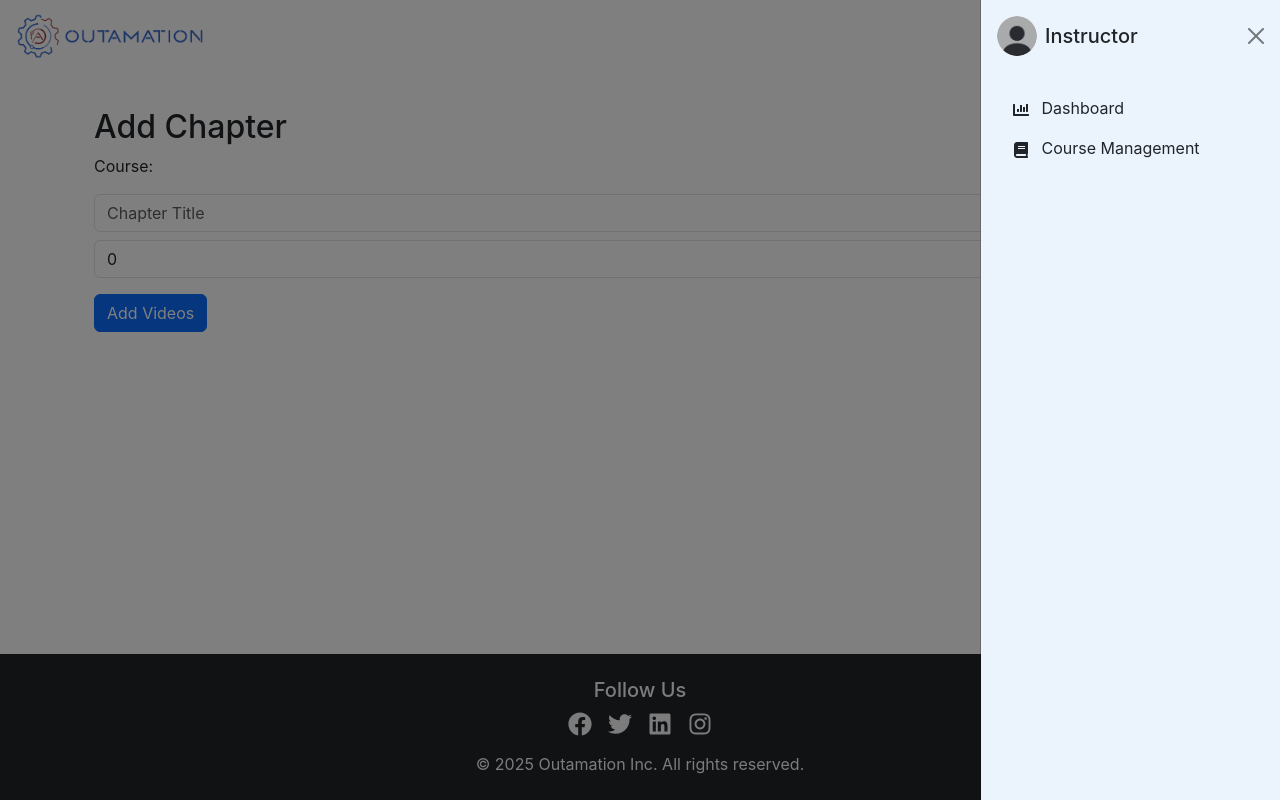
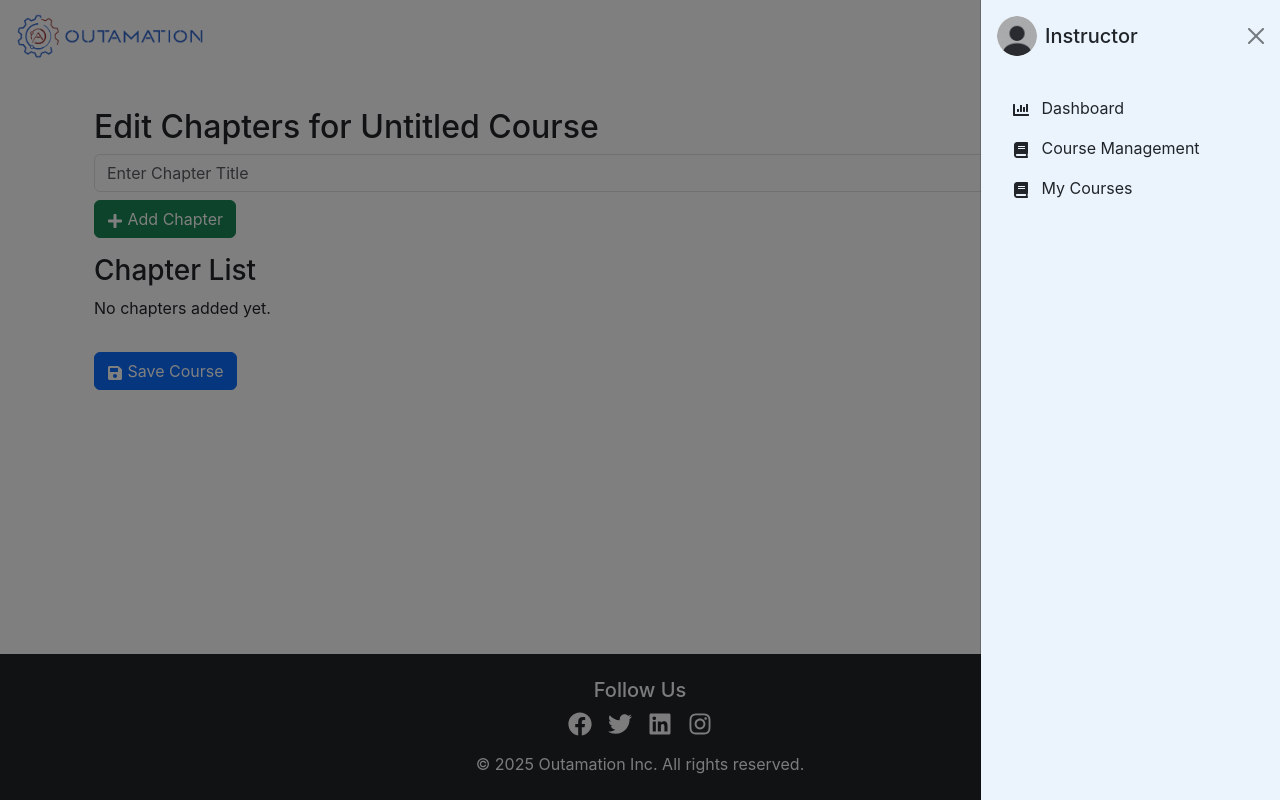
Before and after one commit to vivekpatel16/LearningManagementSystem, a React (Vite) app in the folder frontend/: page /Instructor/courses/add-chapter in a window 1280 px wide. Both pictures are taken after a click on the button 1243 px from the left and 35 px from the top of the page. Built offline with nearby package versions, Linux system fonts and the light colour scheme.

Commit message:
Enhance instructor pages: update package.json to auto-open dev server, improve video management with localStorage, and refactor sidebar and course list components for better usability and organization.

```diff
--- a/frontend/package.json
+++ b/frontend/package.json
@@ -4,7 +4,7 @@
   "private": true,
   "type": "module",
   "scripts": {
-    "dev": "vite",
+    "dev": "vite --open",
     "build": "vite build",
     "lint": "eslint .",
     "preview": "vite preview"
--- a/frontend/src/pages/Instructor/AddChapter.jsx
+++ b/frontend/src/pages/Instructor/AddChapter.jsx
@@ -1,43 +1,156 @@
-import React, { useState } from "react";
-import { useLocation, useNavigate } from "react-router-dom";
+import React, { useState, useEffect } from "react";
+import { useNavigate, useLocation } from "react-router-dom";
+import { FaPlus, FaEdit, FaTrash, FaSave } from "react-icons/fa";
 
 const AddChapter = () => {
   const navigate = useNavigate();
   const location = useLocation();
-  const course = location.state?.course || {}; // Get course data from state
+  const [course, setCourse] = useState(location.state?.course || {});
+  const [chapters, setChapters] = useState(
+    JSON.parse(localStorage.getItem(`course_${course.id}_chapters`)) || []
+  );
+  const [chapterTitle, setChapterTitle] = useState("");
+  const [editingChapter, setEditingChapter] = useState(null);
 
-  const [chapter, setChapter] = useState({
-    title: "",
-    videoCount: 0,
-  });
+  useEffect(() => {
+    if (location.state?.updatedVideos && location.state?.chapterId) {
+      setChapters((prevChapters) => {
+        const updatedChapters = prevChapters.map((ch) =>
+          ch.id === location.state.chapterId
+            ? { ...ch, videos: location.state.updatedVideos }
+            : ch
+        );
+        localStorage.setItem(`course_${course.id}_chapters`, JSON.stringify(updatedChapters));
+        return updatedChapters;
+      });
+    } else {
+      const storedChapters = JSON.parse(localStorage.getItem(`course_${course.id}_chapters`)) || [];
+      setChapters(storedChapters);
+    }
+  }, [location.state, course.id]);
 
-  const handleNext = () => {
-    if (!chapter.title || chapter.videoCount <= 0) {
-      alert("Please enter a valid chapter title and at least one video.");
+  useEffect(() => {
+    if (course?.id) {
+      localStorage.setItem(`course_${course.id}_chapters`, JSON.stringify(chapters));
+    }
+  }, [chapters, course]);
+
+  const handleAddChapter = () => {
+    if (!chapterTitle.trim()) {
+      alert("Please enter a chapter title.");
       return;
     }
-    navigate("/instructor/courses/add-videos", { state: { course, chapter, numVideos: chapter.videoCount } });
+    if (chapters.some((ch) => ch.title.toLowerCase() === chapterTitle.toLowerCase())) {
+      alert("Chapter title already exists.");
+      return;
+    }
+    if (editingChapter) {
+      setChapters((prevChapters) =>
+        prevChapters.map((ch) =>
+          ch.id === editingChapter.id ? { ...ch, title: chapterTitle } : ch
+        )
+      );
+      setEditingChapter(null);
+      alert("Chapter updated successfully!");
+    } else {
+      const newChapter = { id: Date.now(), title: chapterTitle, videos: [] };
+      setChapters([...chapters, newChapter]);
+      alert("Chapter added successfully!");
+    }
+    setChapterTitle("");
+  };
+
+  const handleEditChapter = (chapter) => {
+    setChapterTitle(chapter.title);
+    setEditingChapter(chapter);
+  };
+
+  const handleDeleteChapter = (id) => {
+    if (window.confirm("Are you sure you want to delete this chapter?")) {
+      setChapters(chapters.filter((chapter) => chapter.id !== id));
+    }
+  };
+
+  const handleAddVideo = (chapter) => {
+    localStorage.setItem(`course_${course.id}_chapters`, JSON.stringify(chapters));
+    navigate("/instructor/courses/add-videos", { state: { chapterId: chapter.id, videos: chapter.videos, chapters } });
+  };
+
+  const handleSaveCourse = () => {
+    if (chapters.length === 0) {
+      alert("Please add at least one chapter before saving.");
+      return;
+    }
+
+    let savedCourses = JSON.parse(localStorage.getItem("courses")) || [];
+    const existingCourseIndex = savedCourses.findIndex((c) => c.id === course.id);
+
+    if (existingCourseIndex !== -1) {
+      savedCourses[existingCourseIndex] = { ...course, chapters };
+    } else {
+      savedCourses.push({ ...course, chapters });
+    }
+
+    localStorage.setItem("courses", JSON.stringify(savedCourses));
+    alert("Course updated successfully!");
+    navigate("/instructor/courses");
   };
 
   return (
     <div className="container mt-4">
-      <h2>Add Chapter</h2>
-      <p>Course: {course.title}</p>
-      <input
-        type="text"
-        className="form-control mb-2"
-        placeholder="Chapter Title"
-        value={chapter.title}
-        onChange={(e) => setChapter({ ...chapter, title: e.target.value })}
-      />
-      <input
-        type="number"
-        className="form-control mb-3"
-        placeholder="How many videos?"
-        value={chapter.videoCount}
-        onChange={(e) => setChapter({ ...chapter, videoCount: parseInt(e.target.value) || 0 })}
-      />
-      <button className="btn btn-primary" onClick={handleNext}>Add Videos</button>
+      <h2>Edit Chapters for {course.title || "Untitled Course"}</h2>
+      <div className="mb-3">
+        <input
+          type="text"
+          className="form-control"
+          placeholder="Enter Chapter Title"
+          value={chapterTitle}
+          onChange={(e) => setChapterTitle(e.target.value)}
+        />
+        <button className="btn btn-success mt-2" onClick={handleAddChapter}>
+          <FaPlus /> {editingChapter ? "Update Chapter" : "Add Chapter"}
+        </button>
+      </div>
+
+      <h3>Chapter List</h3>
+      {chapters.length > 0 ? (
+        chapters.map((chapter, index) => (
+          <div key={chapter.id} className="border p-3 mb-2">
+            <div className="d-flex justify-content-between align-items-center">
+              <span>
+                <strong>Chapter {index + 1}: {chapter.title}</strong>
+              </span>
+              <div>
+                <button className="btn btn-secondary me-2" onClick={() => handleEditChapter(chapter)}>
+                  <FaEdit /> Edit Chapter
+                </button>
+                <button className="btn btn-primary me-2" onClick={() => handleAddVideo(chapter)}>
+                  <FaEdit /> Add/Edit Video
+                </button>
+                <button className="btn btn-danger" onClick={() => handleDeleteChapter(chapter.id)}>
+                  <FaTrash /> Delete
+                </button>
+              </div>
+            </div>
+
+            {chapter.videos?.length > 0 && (
+              <ul className="mt-2">
+                {chapter.videos.map((video, vIndex) => (
+                  <li key={vIndex}>
+                    🎥 {video.title} - <i>{video.fileName}</i>
+                  </li>
+                ))}
+              </ul>
+            )}
+          </div>
+        ))
+      ) : (
+        <p>No chapters added yet.</p>
+      )}
+
+      <button className="btn btn-primary mt-3" onClick={handleSaveCourse}>
+        <FaSave /> Save Course
+      </button>
     </div>
   );
 };
--- a/frontend/src/pages/Instructor/AddVideo.jsx
+++ b/frontend/src/pages/Instructor/AddVideo.jsx
@@ -1,57 +1,95 @@
-import React, { useState } from "react";
+import React, { useState, useEffect } from "react";
 import { useLocation, useNavigate } from "react-router-dom";
+import { FaPlus, FaTrash, FaSave } from "react-icons/fa";
 
 const AddVideo = () => {
   const location = useLocation();
   const navigate = useNavigate();
-  const { course, chapter, numVideos } = location.state || {};
+  const { chapterId } = location.state || {};
 
-  const [videos, setVideos] = useState(
-    Array.from({ length: numVideos }, () => ({ title: "", file: null }))
-  );
+  const [videos, setVideos] = useState(() => {
+    return JSON.parse(localStorage.getItem(`videos-${chapterId}`)) || [];
+  });
 
-  const handleChange = (index, field, value) => {
-    const newVideos = [...videos];
-    newVideos[index][field] = value;
-    setVideos(newVideos);
+  useEffect(() => {
+    localStorage.setItem(`videos-${chapterId}`, JSON.stringify(videos));
+  }, [videos, chapterId]);
+
+  const handleAddVideo = () => {
+    setVideos([...videos, { id: Date.now(), title: "", fileName: "" }]);
   };
 
-  const handleSubmit = () => {
-    if (!course || !chapter || videos.some(video => !video.title || !video.file)) {
-      alert("Please fill all fields.");
+  const handleRemoveVideo = (id) => {
+    setVideos(videos.filter((video) => video.id !== id));
+  };
+
+  const handleVideoChange = (index, field, value) => {
+    const updatedVideos = [...videos];
+    updatedVideos[index][field] = value;
+    setVideos(updatedVideos);
+  };
+
+  const handleFileChange = (index, event) => {
+    const file = event.target.files[0];
+    if (file) {
+      const updatedVideos = [...videos];
+      updatedVideos[index].fileName = file.name;
+      setVideos(updatedVideos);
+    }
+  };
+
+  const handleSaveVideos = () => {
+    if (videos.length === 0) {
+      alert("Please add at least one video before saving.");
       return;
     }
 
-    console.log("Course:", course);
-    console.log("Chapter:", chapter);
-    console.log("Videos:", videos);
+    for (let video of videos) {
+      if (!video.title.trim() || !video.fileName) {
+        alert("Please fill in all video titles and select a file before saving.");
+        return;
+      }
+    }
 
-    alert("Videos added successfully!");
-    navigate("/instructor/courses");
+    // Store updated videos in localStorage
+    localStorage.setItem(`videos-${chapterId}`, JSON.stringify(videos));
+
+    // Navigate back to AddChapter.jsx with updated videos
+    navigate(-1, { state: { chapterId, updatedVideos: videos } });
   };
 
   return (
     <div className="container mt-4">
-      <h2>Add Videos</h2>
-      <p>Course: {course.title} | Chapter: {chapter.title}</p>
+      <h2>Manage Videos</h2>
+
+      <h4>Videos</h4>
       {videos.map((video, index) => (
-        <div key={index} className="mb-3">
+        <div key={video.id} className="border p-3 mb-2">
+          <label>Video {index + 1} Title</label>
           <input
             type="text"
-            className="form-control mb-2"
-            placeholder={`Video ${index + 1} Title`}
+            className="form-control"
             value={video.title}
-            onChange={(e) => handleChange(index, "title", e.target.value)}
+            onChange={(e) => handleVideoChange(index, "title", e.target.value)}
           />
+          <label>Upload Video</label>
           <input
             type="file"
             className="form-control"
-            accept="video/*"
-            onChange={(e) => handleChange(index, "file", e.target.files[0])}
+            onChange={(e) => handleFileChange(index, e)}
           />
+          {video.fileName && <p>Selected: {video.fileName}</p>}
+          <button className="btn btn-danger mt-2" onClick={() => handleRemoveVideo(video.id)}>
+            <FaTrash /> Remove Video
+          </button>
         </div>
       ))}
-      <button className="btn btn-primary" onClick={handleSubmit}>Submit Videos</button>
+      <button className="btn btn-success mt-3" onClick={handleAddVideo}>
+        <FaPlus /> Add Video
+      </button>
+      <button className="btn btn-primary mt-3 ms-2" onClick={handleSaveVideos}>
+        <FaSave /> Save Changes
+      </button>
     </div>
   );
 };
--- a/frontend/src/pages/Instructor/CourseManagement.jsx
+++ b/frontend/src/pages/Instructor/CourseManagement.jsx
@@ -8,6 +8,7 @@ const CourseManagement = () => {
     description: "",
     category: "",
     image: "",
+    chapters: [],  // Store chapters within the course object
   });
 
   const navigate = useNavigate();
@@ -41,7 +42,7 @@ const CourseManagement = () => {
       alert("All fields including image are required.");
       return;
     }
-    // Pass course details to AddChapter
+
     navigate("/instructor/courses/add-chapter", { state: { course: newCourse } });
   };
 
--- a/frontend/src/pages/Instructor/sidebar.jsx
+++ b/frontend/src/pages/Instructor/sidebar.jsx
@@ -1,10 +1,10 @@
 import React, { useState } from "react";
 import { Link } from "react-router-dom";
 import { Offcanvas, Button } from "react-bootstrap";
-import { FaBars, FaBook, FaChartBar  } from "react-icons/fa";
+import { FaBars, FaBook, FaChartBar } from "react-icons/fa";
 import defaultProfilePic from "./th.jpeg";
 
-const AdminSidebar = () => {
+const Sidebar = () => {
   const [show, setShow] = useState(false);
 
   return (
@@ -42,13 +42,14 @@ const AdminSidebar = () => {
         <Offcanvas.Body>
           <nav className="nav flex-column">
             <Link className="nav-link text-dark" to="/Instructor/Dashboard" onClick={() => setShow(false)}>
-              <FaChartBar  className="me-2" /> Dashboard
+              <FaChartBar className="me-2" /> Dashboard
             </Link>
             <Link className="nav-link text-dark" to="/Instructor/courses" onClick={() => setShow(false)}>
               <FaBook className="me-2" /> Course Management
             </Link>
-
-
+            <Link className="nav-link text-dark" to="/Instructor/my-courses" onClick={() => setShow(false)}>
+              <FaBook className="me-2" /> My Courses
+            </Link>
           </nav>
         </Offcanvas.Body>
       </Offcanvas>
@@ -56,4 +57,4 @@ const AdminSidebar = () => {
   );
 };
 
-export default AdminSidebar;
+export default Sidebar;
```
Also changed, not shown: frontend/src/pages/Instructor/MyCourse.jsx (+57 -54 lines), frontend/src/pages/Instructor/Instructor.jsx (line endings or trailing spaces).
